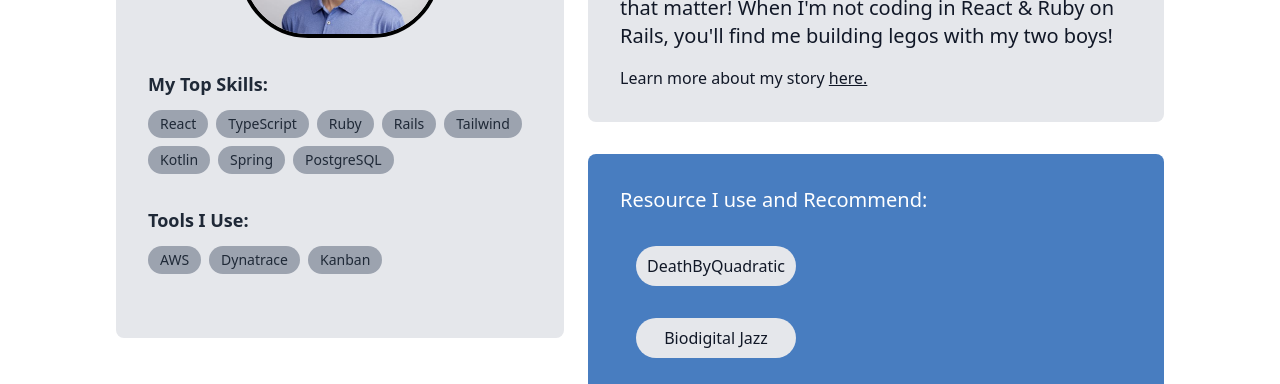
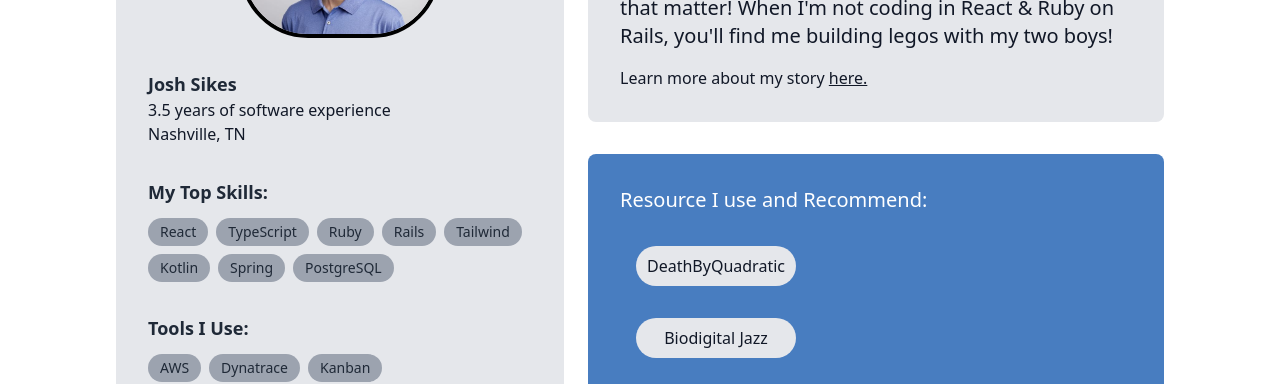
Before and after one commit to JSIK3S/joshsikes, a React (Create React App) app: page /about in a window 1280 px wide. Shown: the part 434-818 px from the top of the page. Built offline with nearby package versions, Linux system fonts and the light colour scheme.

Commit message:
adds title subheader

```diff
--- a/src/components/PageSections/ProfileSection.tsx
+++ b/src/components/PageSections/ProfileSection.tsx
@@ -36,6 +36,11 @@ function ProfileSection() {
             alt="Josh Sikes Headshot"
             className="rounded-full border-4 border-black sm:max-h-[200px] sm:max-w-[200px] mb-8"
           />
+          <div className="flex flex-col items-start mb-8 w-full">
+            <p className="text-lg font-semibold text-gray-800">Josh Sikes</p>
+            <p>3.5 years of software experience</p>
+            <p>Nashville, TN</p>
+          </div>
           <div>
             <TagSection {...skillsSection} />
             <TagSection {...toolsSection} />
--- a/src/components/TagSection.tsx
+++ b/src/components/TagSection.tsx
@@ -32,9 +32,7 @@ function TagSection({ title, tags }: Readonly<TagSectionContent>) {
   return (
     <div className="space-y-3 mb-8">
       {/* Optional: show the section title */}
-      {title && (
-        <h3 className="text-lg font-semibold text-gray-800">{title}</h3>
-      )}
+      {title && <p className="text-lg font-semibold text-gray-800">{title}</p>}
 
       <div className="flex flex-wrap gap-2">
         {tags.map((tag) => (
```
